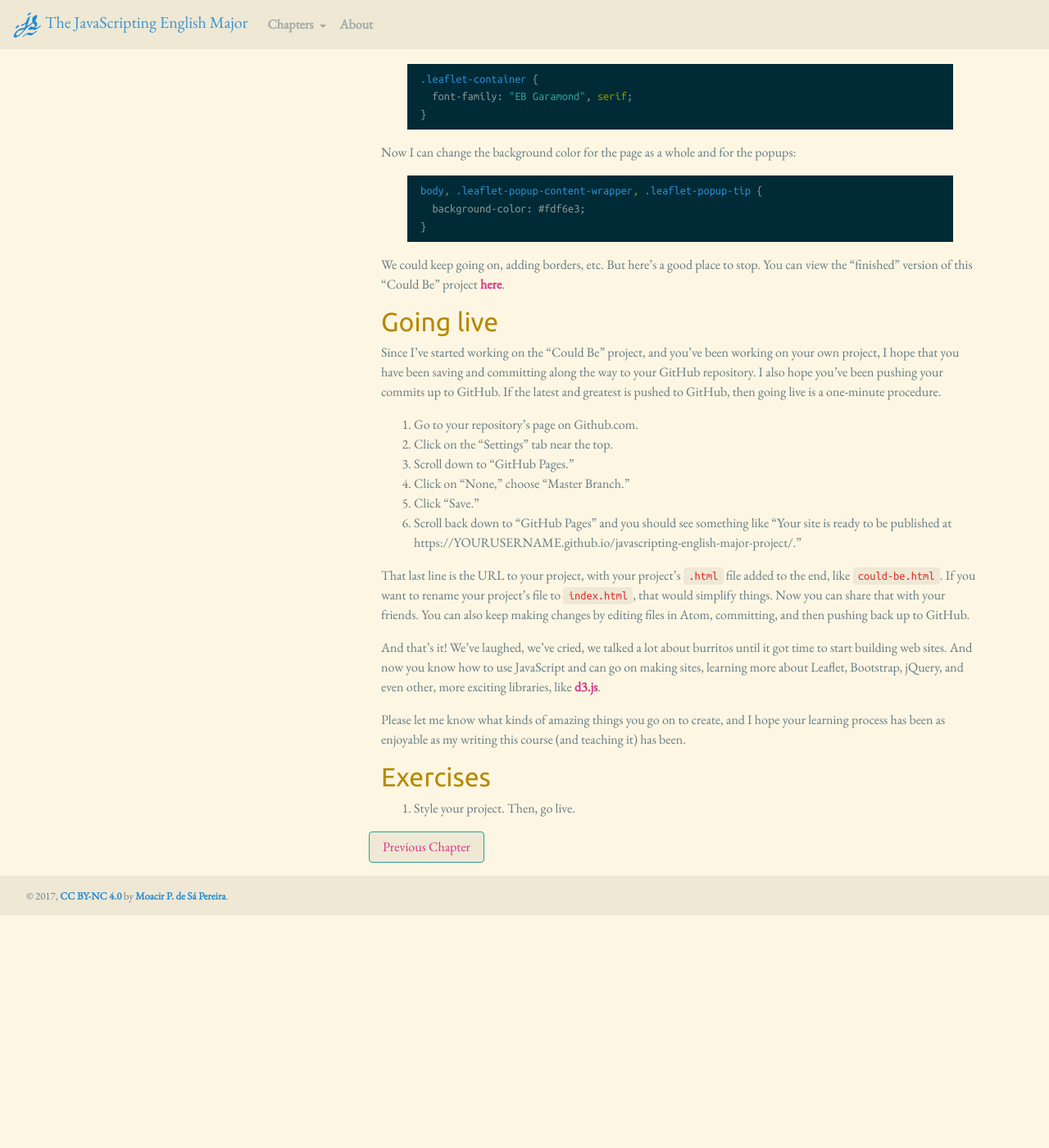
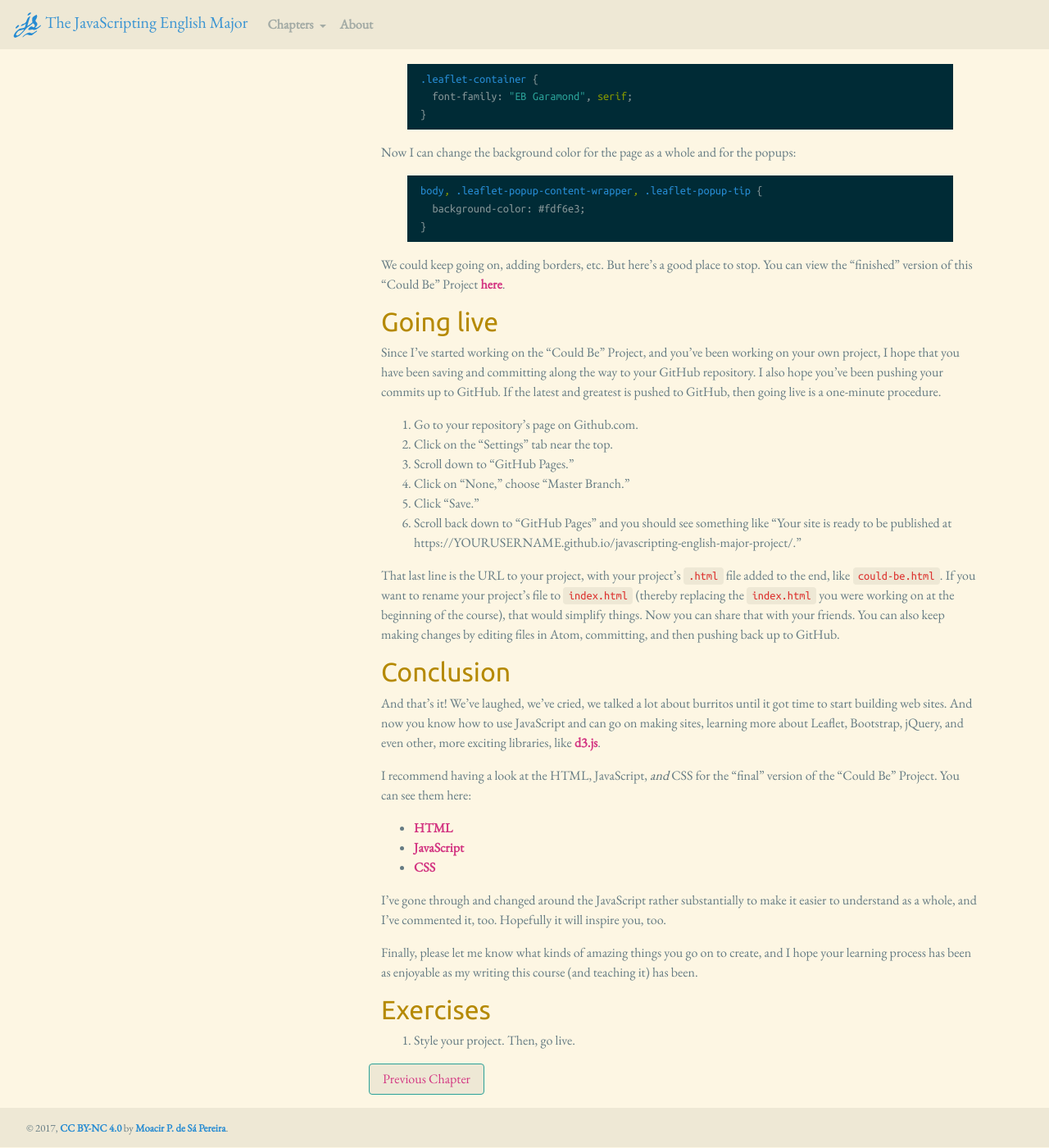
Before and after one commit to muziejus/javascripting-english-major, a Jekyll site: the page built from 15-go-live.md, in a window 1280 px wide and 1400 px high, scrolled down 708 px. Shown: the whole window at 82% size. Built offline with Jekyll 4.4.1, drawn with Linux system fonts in a browser that asks for light colours; nearby versions of some CDN libraries; before the commit the page ends 1825 px from its top, so only the background shows below that; some of the changed text lies outside the part shown.

Commit message:
Finish up. Only have to clean up the JS now and examples.

````diff
--- a/15-go-live.md
+++ b/15-go-live.md
@@ -43,7 +43,7 @@ body {
 }
 ```
 
-Leaflet its own font, however, so force the change this way:
+Leaflet forces the use of its own font, however, so override it this way:
 
 ```css
 .leaflet-container {
@@ -61,7 +61,7 @@ body, .leaflet-popup-content-wrapper, .leaflet-popup-tip {
 ```
 
 We could keep going on, adding borders, etc. But here’s a good place to stop.
-You can view the “finished” version of this “Could Be” project
+You can view the “finished” version of this “Could Be” Project
 [here](/examples/could-be.html).
 
 
@@ -69,7 +69,7 @@ You can view the “finished” version of this “Could Be” project
 <section id="going-live">
 ## Going live
 
-Since I’ve started working on the “Could Be” project, and you’ve been working
+Since I’ve started working on the “Could Be” Project, and you’ve been working
 on your own project, I hope that you have been saving and committing along the
 way to your GitHub repository. I also hope you’ve been pushing your commits up
 to GitHub. If the latest and greatest is pushed to GitHub, then going live is
@@ -86,9 +86,14 @@ a one-minute procedure.
 
 That last line is the URL to your project, with your project’s `.html` file
 added to the end, like `could-be.html`. If you want to rename your project’s
-file to `index.html`, that would simplify things. Now you can share that with
-your friends. You can also keep making changes by editing files in Atom,
-committing, and then pushing back up to GitHub.
+file to `index.html` (thereby replacing the `index.html` you were working on
+at the beginning of the course), that would simplify things. Now you can share
+that with your friends. You can also keep making changes by editing files in
+Atom, committing, and then pushing back up to GitHub.
+
+</section>
+<section id="conclusion">
+## Conclusion
 
 And that’s it! We’ve laughed, we’ve cried, we talked a lot about burritos
 until it got time to start building web sites. And now you know how to use
@@ -96,9 +101,20 @@ JavaScript and can go on making sites, learning more about Leaflet, Bootstrap,
 jQuery, and even other, more exciting libraries, like
 [d3.js](http://d3js.org).
 
-Please let me know what kinds of amazing things you go on to create, and I
-hope your learning process has been as enjoyable as my writing this course
-(and teaching it) has been.
+I recommend having a look at the HTML, JavaScript, *and* CSS for the “final”
+version of the “Could Be” Project. You can see them here:
+
+* [HTML](/examples/could-be.html)
+* [JavaScript](/assets/js/could-be.js)
+* [CSS](/assets/css/could-be.css)
+
+I’ve gone through and changed around the JavaScript rather substantially to
+make it easier to understand as a whole, and I’ve commented it, too. Hopefully
+it will inspire you, too.
+
+Finally, please let me know what kinds of amazing things you go on to create,
+and I hope your learning process has been as enjoyable as my writing this
+course (and teaching it) has been.
 
 </section>
 
--- a/could-be.geo.json
+++ b/could-be.geo.json
@@ -11,6 +11,7 @@
     },
     "properties": {
     "name":"Hastings Street",
+    "html":"Hastings Street",
     "div": "hastings-street",
     "mentions":2,
     "lines":[1, 13],
@@ -25,6 +26,7 @@
     },
     "properties": {
     "name":"Lenox Avenue",
+    "html":"Lenox Avenue",
     "mentions":2,
     "div": "lenox-avenue",
     "lines":[2, 14],
@@ -39,6 +41,7 @@
     },
     "properties": {
     "name":"18th & Vine",
+    "html":"18th &amp; Vine",
     "div": "eighteenth-and-vine",
     "mentions":1,
     "lines":[3],
@@ -53,6 +56,7 @@
     },
     "properties": {
     "name":"5th & Mound",
+    "html":"5th &amp; Mound",
     "div": "fifth-and-mound",
     "mentions":1,
     "lines":[5],
@@ -67,6 +71,7 @@
     },
     "properties": {
     "name":"Rampart",
+    "html":"Rampart",
     "div": "rampart",
     "mentions":1,
     "lines":[6],
````
Also changed, not shown: other parts of 15-go-live.md (+2 -2 lines), 11-geojson.md (+4 -2 lines), 14-events-popups.md (+40 -33 lines).
